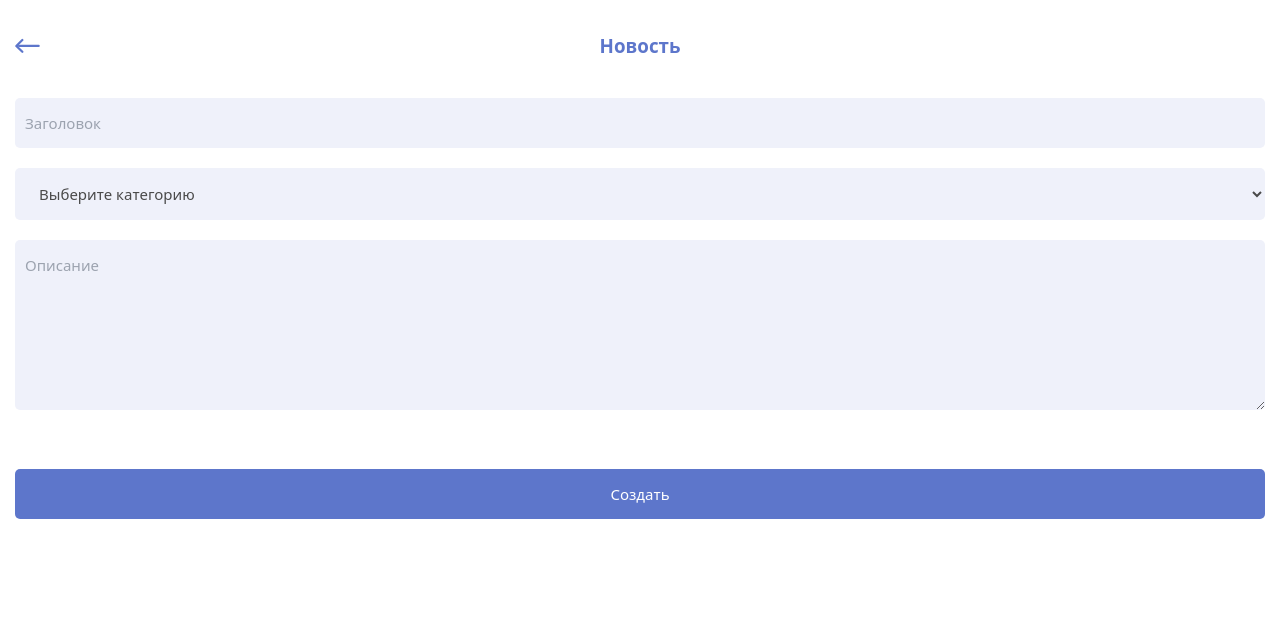
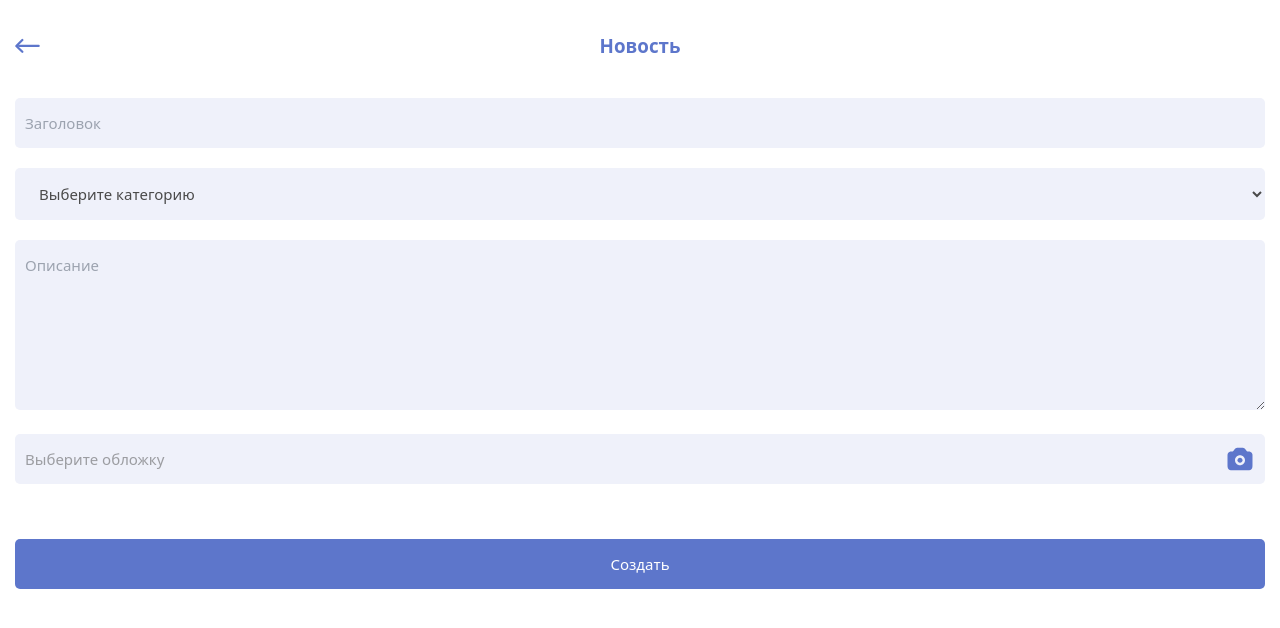
Before and after one commit to ReaGet/studeo, a Vue app: page /news/create in a window 1280 px wide. Shown: the top 628 px of the page. Built offline with nearby package versions, Linux system fonts and the light colour scheme.

Commit message:
created file component. added new view

```diff
--- /dev/null
+++ b/src/components/ui/FileSelectComponent.vue
@@ -0,0 +1,45 @@
+<template>
+  <!-- eslint-disable -->
+  <div class="flex">
+    <input
+      type="file"
+      :id="name"
+      :disabled="disabled"
+      class="absolute h-0 w-0 invisible overflow-hidden opacity-0 -z-[1]"
+    >
+    <label
+      class="flex items-center w-full px-4 py-6 text-2xl text-gray-300 bg-primary-light rounded-lg outline-none"
+      :for="name"
+    >
+      {{ title }}
+      <svg
+        class="absolute right-10"
+        width="30"
+        height="30"
+      >
+        <use xlink:href="/img/icons/sprite.svg#camera"></use>
+      </svg>
+    </label>
+  </div>
+</template>
+
+<script>
+export default {
+  name: 'v-file',
+  data: () => ({
+    value: null,
+  }),
+  props: {
+    name: {
+      required: true,
+      type: String,
+    },
+    title: {
+      default: '',
+    },
+    disabled: {
+      default: false,
+    },
+  },
+};
+</script>
--- /dev/null
+++ b/src/views/FriendsView.vue
@@ -0,0 +1 @@
+<template></template>
--- a/src/views/post/PostCreateView.vue
+++ b/src/views/post/PostCreateView.vue
@@ -6,12 +6,12 @@
         <!-- eslint-disable-next-line max-len -->
         <select id="job" class="h-[52px] indent-4 px-4 py-6 text-2xl text-black bg-primary-light rounded-lg outline-none" name="job">
           <option value="default" selected>Выберите категорию</option>
-          <option value="category1">Литература</option>
-          <option value="category2">Математика</option>
-          <option value="category3">Искусство</option>
+          <option value="category1">Статьи</option>
+          <option value="category2">Психологическая поддержка</option>
         </select>
       </label>
       <v-textarea name="description" :placeholder="'Описание'" />
+      <v-file title="Выберите обложку" name="file"></v-file>
       <button
         class="px-4 py-6 mt-14 text-2xl text-white bg-primary-default rounded-lg outline-none"
       >Создать</button>
@@ -22,11 +22,13 @@
 <script>
 import VInput from '@/components/ui/InputComponent.vue';
 import VTextarea from '@/components/ui/TextareaComponent.vue';
+import VFile from '@/components/ui/FileSelectComponent.vue';
 
 export default {
   components: {
     VInput,
     VTextarea,
+    VFile,
   },
 };
 </script>
```
Also changed, not shown: 1 other file (tests, documents, lock files or other folders).
